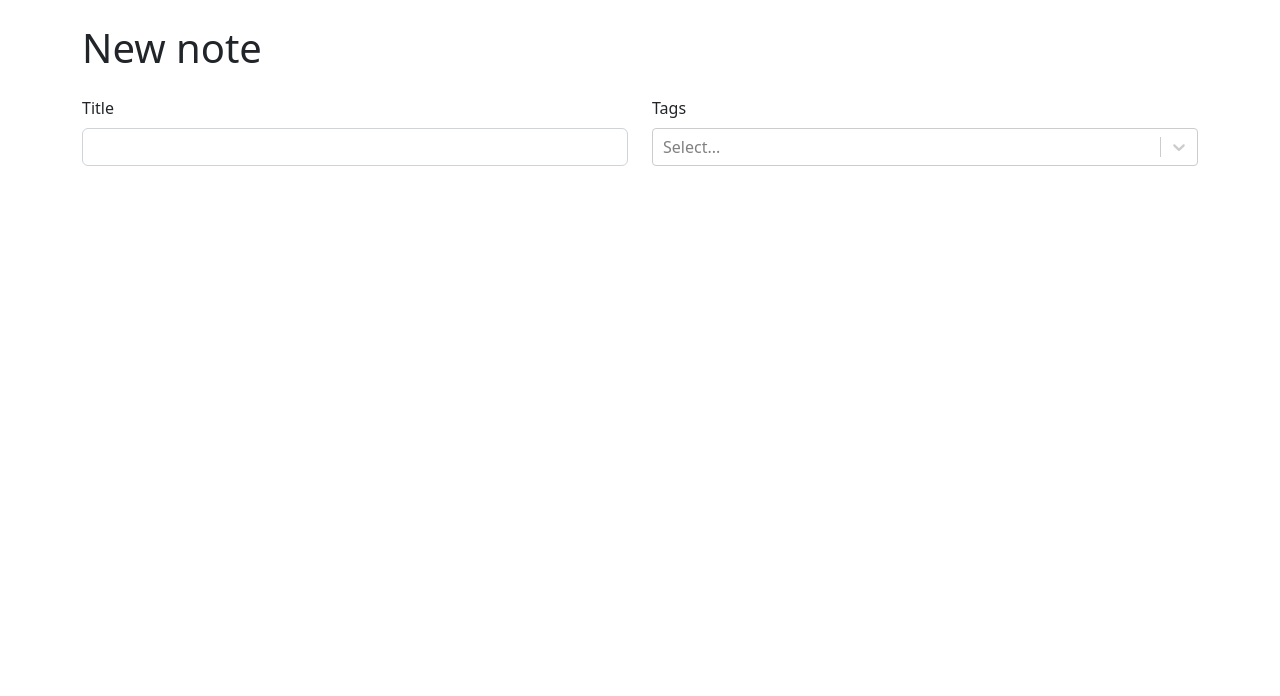
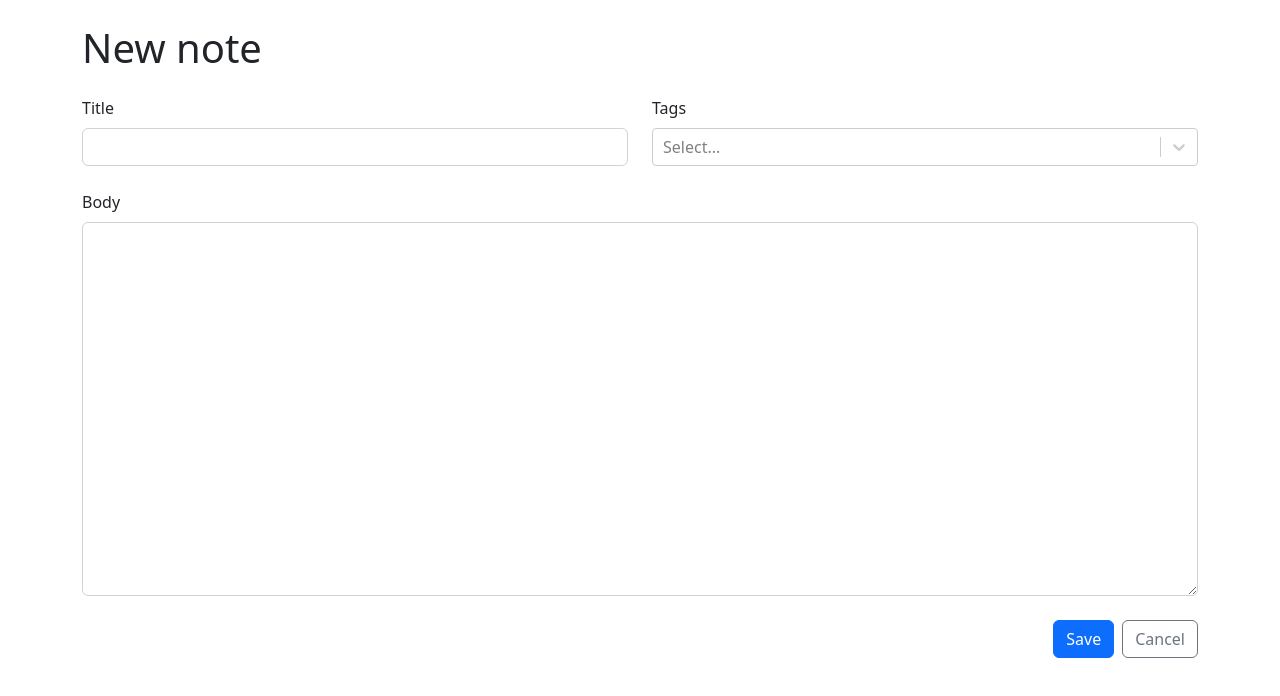
Before and after one commit to punitlohani93/react-note-taker, a React (Vite) app: page /new in a window 1280 px wide. Shown: the top 696 px of the page. Built offline with nearby package versions, Linux system fonts and the light colour scheme.

Commit message:
feat: add form elements to note form

```diff
--- a/src/components/NoteForm.tsx
+++ b/src/components/NoteForm.tsx
@@ -1,5 +1,7 @@
-import { Col, Form, Row, Stack } from "react-bootstrap";
+import { Button, Col, Form, Row, Stack } from "react-bootstrap";
+import { Link } from "react-router-dom";
 import CreatableReactSelect from 'react-select'
+
 export function NoteForm() {
     return (
         <Form>
@@ -18,6 +20,16 @@
                         </Form.Group>
                     </Col>
                 </Row>
+                <Form.Group controlId="markdown">
+                    <Form.Label>Body</Form.Label>
+                    <Form.Control required as="textarea" rows={15} />
+                </Form.Group>
+                <Stack direction="horizontal" gap={2} className="justify-content-end">
+                    <Button type="submit">Save</Button>
+                    <Link to="..">
+                        <Button type="button" variant="outline-secondary">Cancel</Button>
+                    </Link>
+                </Stack>
             </Stack>
 
         </Form>
```
